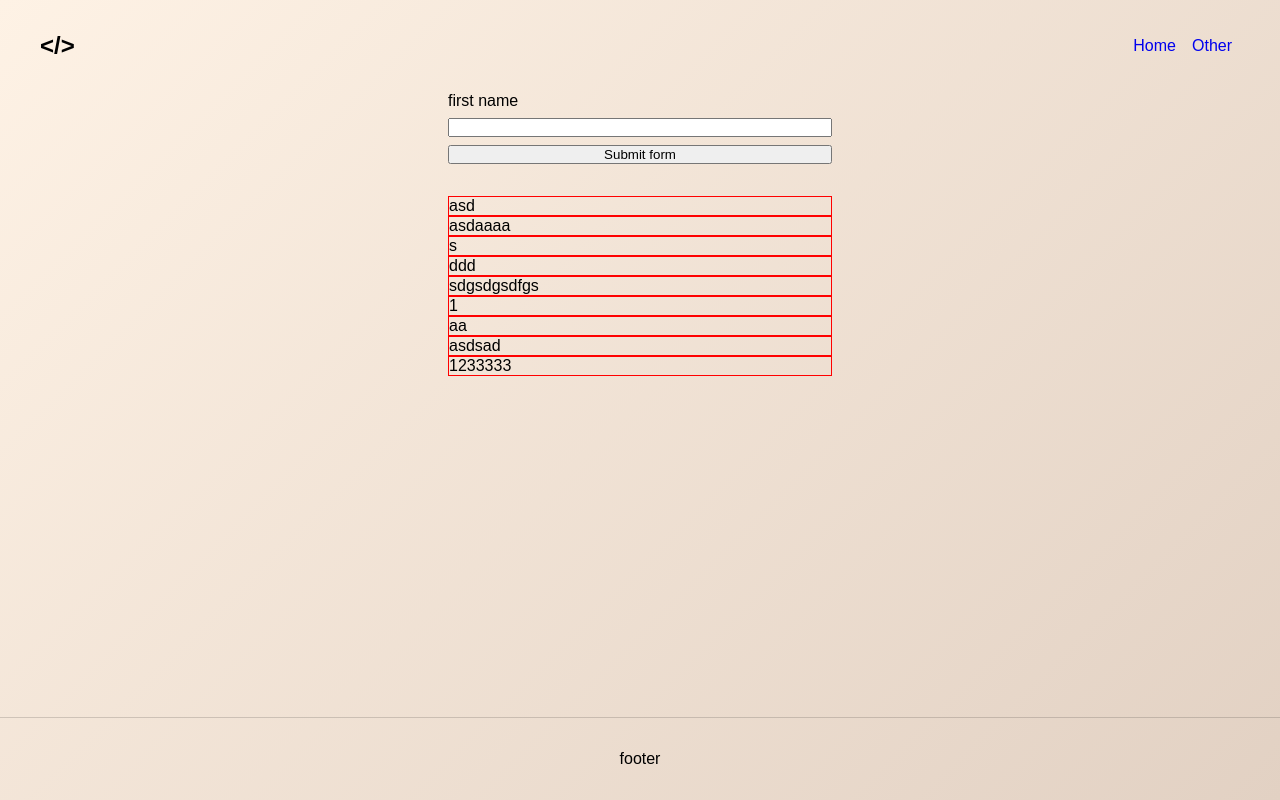
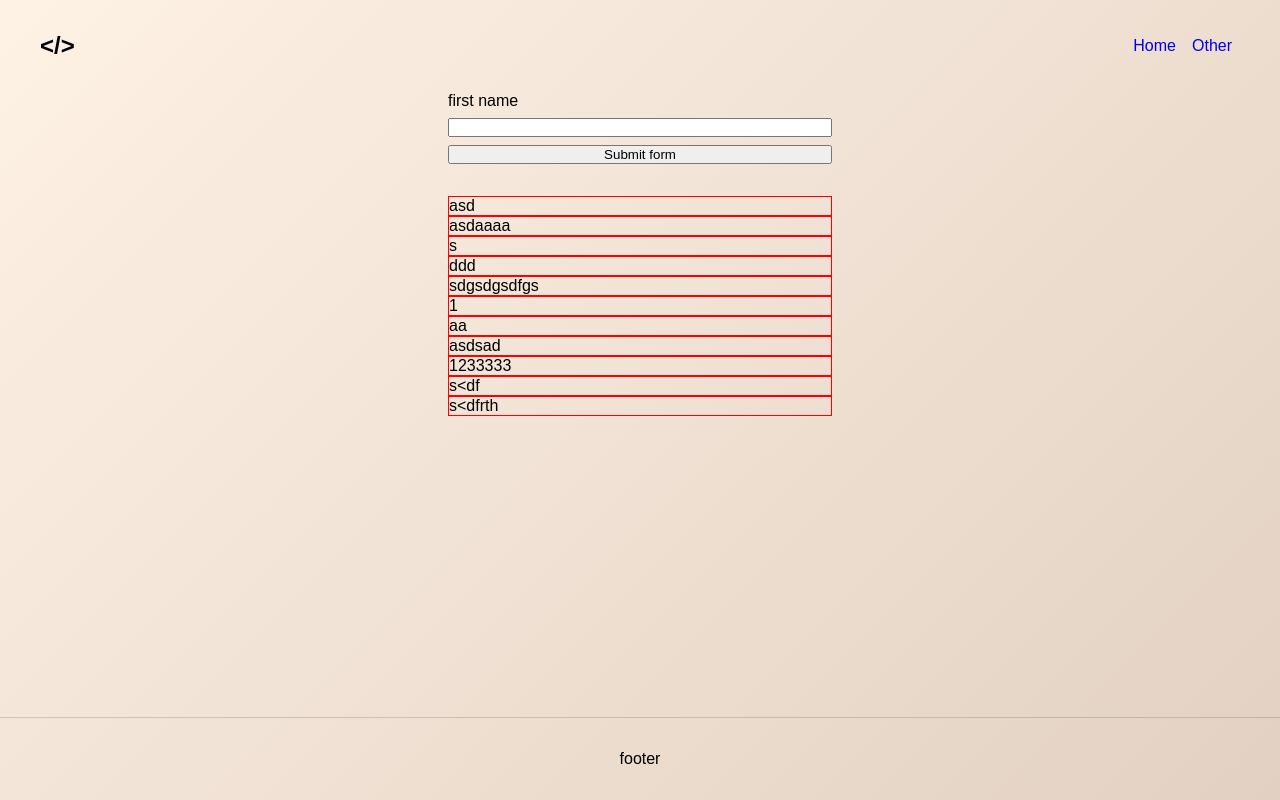
Before and after one commit to johannranudd/next-api-template, a Next.js app: page / in a window 1280 px wide. Built offline with nearby package versions, Linux system fonts and the light colour scheme.

Commit message:
api/people:  catch(()) in handleSubmit

```diff
--- a/data/people.json
+++ b/data/people.json
@@ -1 +1 @@
-[{"id":1655548435910,"name":"asd"},{"id":1655548437468,"name":"asdaaaa"},{"id":1655548481017,"name":"s"},{"id":1655548893665,"name":"ddd"},{"id":1655549781082,"name":"sdgsdgsdfgs"},{"id":1655549802645,"name":"1"},{"id":1655550185492,"name":"aa"},{"id":1655550462546,"name":"asdsad"},{"id":1655550488438,"name":"1233333"}]
+[{"id":1655548435910,"name":"asd"},{"id":1655548437468,"name":"asdaaaa"},{"id":1655548481017,"name":"s"},{"id":1655548893665,"name":"ddd"},{"id":1655549781082,"name":"sdgsdgsdfgs"},{"id":1655549802645,"name":"1"},{"id":1655550185492,"name":"aa"},{"id":1655550462546,"name":"asdsad"},{"id":1655550488438,"name":"1233333"},{"id":1655550653604,"name":"s<df"},{"id":1655550837427,"name":"s<dfrth"}]
--- a/pages/index.js
+++ b/pages/index.js
@@ -40,9 +40,12 @@ export default function Home(props) {
           headers: {
             'Content-Type': 'application/json',
           },
-        });
+        })
+          .then((res) => res.json())
+          .then((data) => console.log(data))
+          .catch((e) => console.log(e, 'error in handleSubmit() 1'));
       } catch (e) {
-        console.error(e, 'error in handleSubmit()');
+        console.error(e, 'error in handleSubmit() 2');
       } finally {
         fetchOnLoad();
       }
```
